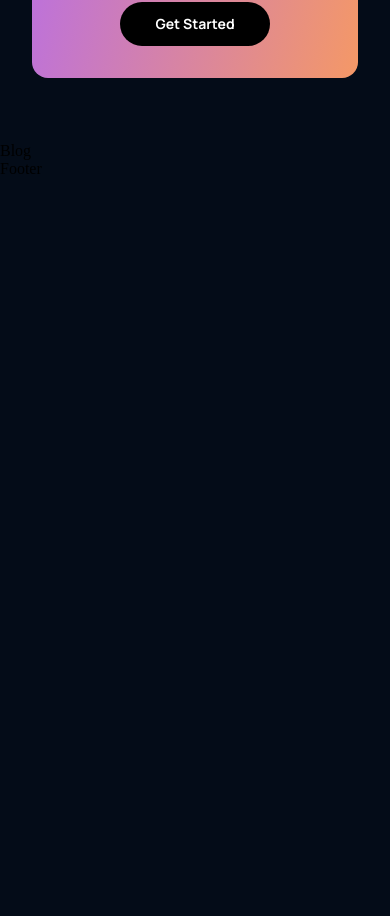
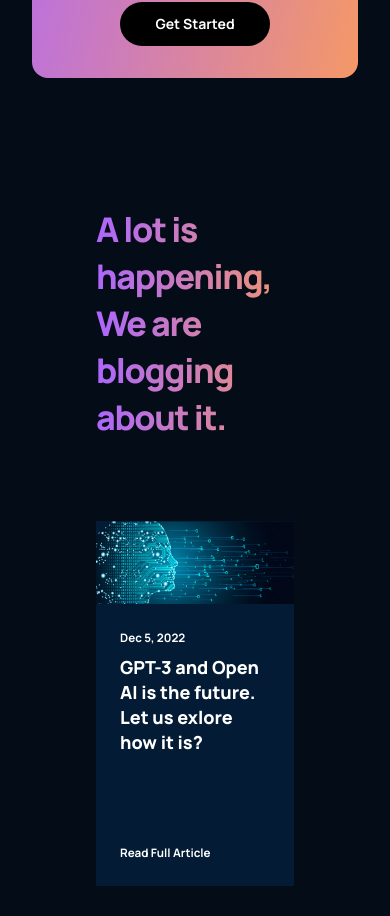
Before and after one commit to nandita2102/gpt3-jsm, a React (Create React App) app: page / in a window 390 px wide. Shown: the part 6646-7562 px from the top of the page. Before the commit the page ends 6824 px from the top, so only its background shows below. Built offline with nearby package versions, Linux system fonts and the light colour scheme.

Commit message:
Blog and Article section components complete

```diff
--- a/src/components/article/Article.jsx
+++ b/src/components/article/Article.jsx
@@ -1,9 +1,20 @@
 import React from 'react';
 import './article.css';
 
-const Article = () => {
+const Article = ({imgUrl, date, title}) => {
   return (
-    <div>Article</div>
+    <div className='gpt3_blog_container_article'>
+      <div className='gpt3_blog_container_article_image'>
+        <img src={imgUrl} alt='blog' />
+      </div>
+      <div className='gpt3_blog_container_article_content'>
+        <div>
+          <p>{date}</p>
+          <h3>{title}</h3>
+        </div>
+        <p>Read Full Article</p>
+      </div>
+    </div>
   )
 }
 
--- a/src/components/article/article.css
+++ b/src/components/article/article.css
@@ -0,0 +1,56 @@
+.gpt3_blog_container_article {
+    width: 100%;
+    height: 100%;
+    display: flex;
+    flex-direction: column;
+    background: var(--color-footer);
+}
+
+.gpt3_blog_container_article_image {
+    width: 100%;
+    height: 100%;
+    background: var(--color-footer);
+}
+
+.gpt3_blog_container_article_image img {
+    width: 100%;
+    height: 100%;
+}
+
+.gpt3_blog_container_article_content {
+    display: flex;
+    flex-direction: column;
+    justify-content: space-between;
+    padding: 1rem 1.5rem;
+    height: 100%;
+}
+
+.gpt3_blog_container_article_content p {
+    font-family: var(--font-family);
+    font-weight: 700;
+    font-size: 11.649px;
+    line-height: 35px;
+    color: #FFFFFF;
+}
+
+.gpt3_blog_container_article_content h3 {
+    font-family: var(--font-family);
+    font-weight: 800;
+    font-size: 25.11px;
+    line-height: 30px;
+    color: #FFFFFF;
+
+    margin-bottom: 5rem;
+    cursor: pointer;
+}
+
+.gpt3_blog_container_article_content p:last-child {
+    cursor: pointer;
+}
+
+@media screen and (max-width: 550px) {
+    .gpt3_blog_container_article_content h3 {
+        font-size: 18px;
+        line-height: 25px;
+    }
+}
--- a/src/containers/blog/Blog.jsx
+++ b/src/containers/blog/Blog.jsx
@@ -1,9 +1,26 @@
-import React from 'react'
-import './blog.css'
+import React from 'react';
+import { Article } from '../../components';
+import { blog01, blog02, blog03, blog04, blog05 } from './imports';
+import './blog.css';
 
 const Blog = () => {
   return (
-    <div>Blog</div>
+    <div className='gpt3_blog section_padding'>
+      <div className='gpt3_blog_heading'>
+        <h1 className='gradient_text'>A lot is happening, We are blogging about it.</h1>
+      </div>
+      <div className='gpt3_blog_container'>
+        <div className='gpt3_blog_container_groupA'>
+          <Article imgUrl={blog01} date='Dec 5, 2022' title='GPT-3 and Open  AI is the future. Let us exlore how it is?'/>
+        </div>
+        <div className='gpt3_blog_container_groupB'>
+          <Article imgUrl={blog02} date='Dec 5, 2022' title='GPT-3 and Open  AI is the future. Let us exlore how it is?'/>
+          <Article imgUrl={blog03} date='Dec 5, 2022' title='GPT-3 and Open  AI is the future. Let us exlore how it is?'/>
+          <Article imgUrl={blog04} date='Dec 5, 2022' title='GPT-3 and Open  AI is the future. Let us exlore how it is?'/>
+          <Article imgUrl={blog05} date='Dec 5, 2022' title='GPT-3 and Open  AI is the future. Let us exlore how it is?'/>
+        </div>
+      </div>
+    </div>
   )
 }
 
--- a/src/containers/blog/blog.css
+++ b/src/containers/blog/blog.css
@@ -0,0 +1,75 @@
+.gpt3_blog {
+    display: flex;
+    flex-direction: column;
+}
+
+.gpt3_blog_heading {
+    width: 100%;
+    text-align: left;
+    margin-bottom: 5rem;
+}
+
+.gpt3_blog_heading h1 {
+    font-family: var(--font-family);
+    font-weight: 800;
+    font-size: 62px;
+    line-height: 75px;
+    letter-spacing: -0.04em;
+}
+
+.gpt3_blog_container{
+    display: flex;
+    flex-direction: row;
+}
+
+.gpt3_blog_container_groupA {
+    flex: 0.75;
+    margin-right: 2rem;
+}
+
+.gpt3_blog_container_groupB {
+    flex: 1;
+    display: grid;
+    grid-template-columns: repeat(2, 1fr);
+    grid-gap: 2rem;
+}
+
+@media screen and (max-width: 990px) {
+    .gpt3_blog_container {
+        flex-direction: column-reverse;
+    }
+
+    .gpt3_blog_container_groupA {
+        margin: 2rem 0;
+    }
+
+    .gpt3_blog_container_groupA .gpt3_blog_container_article {
+        width: 48%;
+    }
+
+    .gpt3_blog_container_groupA .gpt3_blog_container_article_image {
+        height: 150px;
+    }
+}
+
+@media screen and (max-width: 700px) {
+    .gpt3_blog_container_groupB {
+        grid-template-columns: repeat(1, 1fr);
+    }
+
+    .gpt3_blog_container_groupA .gpt3_blog_container_article {
+        width: 100%;
+    }
+
+    .gpt3_blog_heading h1 {
+        font-size: 46px;
+        line-height: 57px;
+    }
+}
+
+@media screen and (max-width: 550px) {
+    .gpt3_blog_heading h1 {
+        font-size: 34px;
+        line-height: 47px;
+    }
+}
--- /dev/null
+++ b/src/containers/blog/imports.js
@@ -0,0 +1,13 @@
+import blog01 from '../../assets/blog01.png';
+import blog02 from '../../assets/blog02.png';
+import blog03 from '../../assets/blog03.png';
+import blog04 from '../../assets/blog04.png';
+import blog05 from '../../assets/blog05.png';
+
+export {
+    blog01,
+    blog02,
+    blog03,
+    blog04,
+    blog05
+}
```
